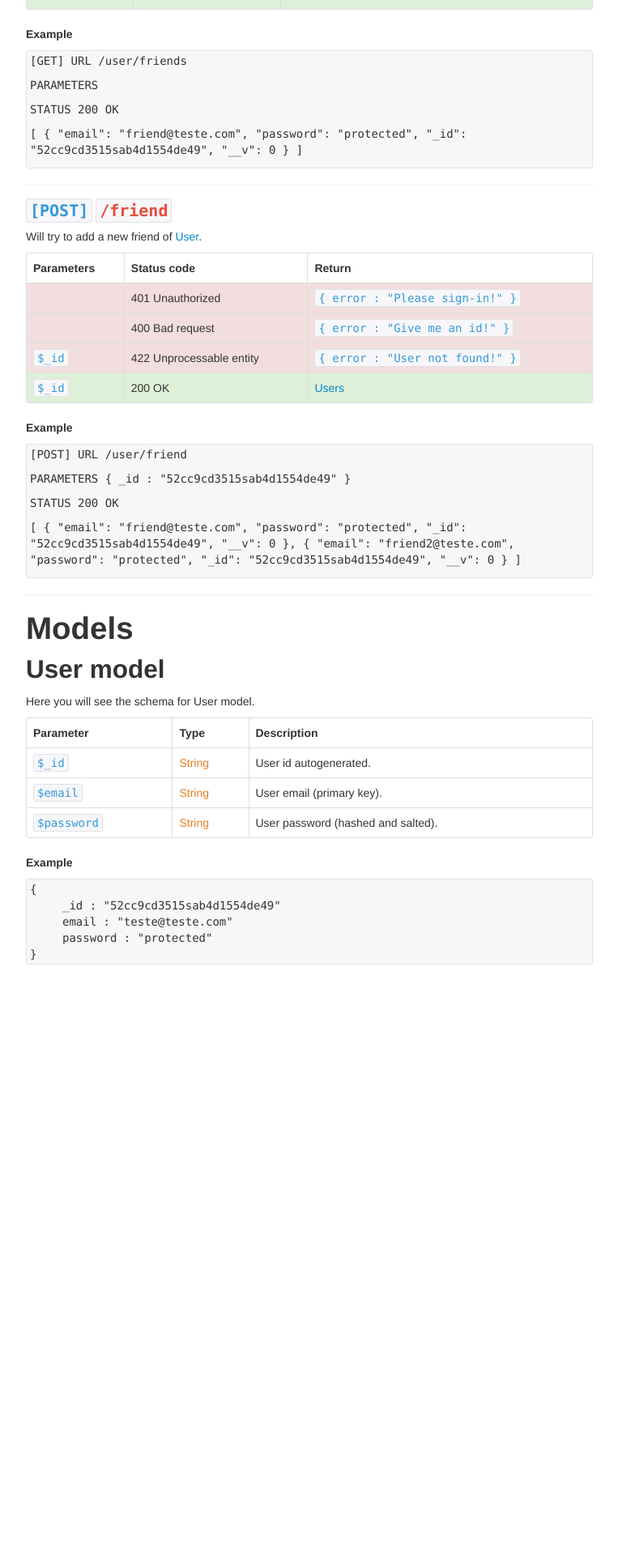
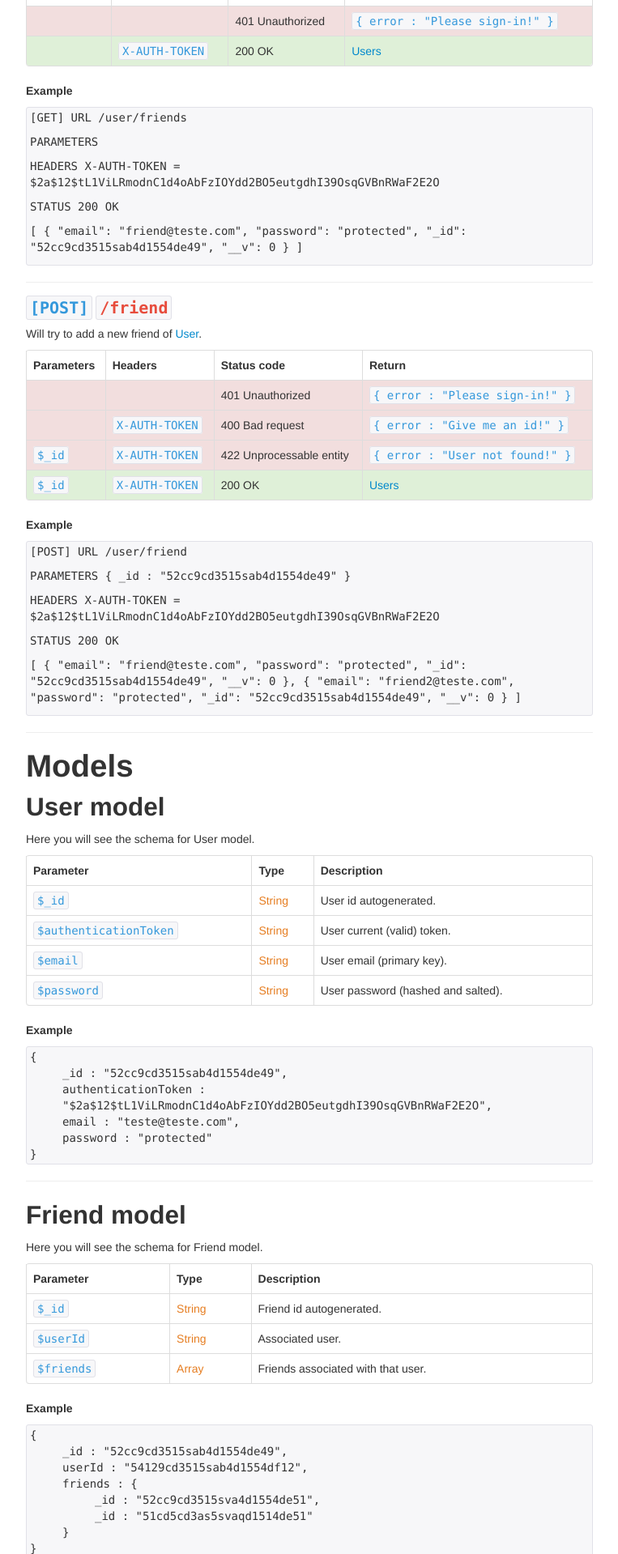
Before and after one commit to challenge-app/nodejs, a Node server app: page / in a window 1280 px wide. Shown: the part 2967-4886 px from the top of the page at 81% size, without its empty margins (378-1141 px from the left). Before the commit the page ends 4158 px from the top, so only its background shows below. Run offline with Node 20, Linux system fonts and the light colour scheme; some libraries are stand-ins or nearby versions.

Commit message:
Updated docs

```diff
--- a/models/user.js
+++ b/models/user.js
@@ -3,7 +3,7 @@ mongoose = require('mongoose');
 var userSchema = mongoose.Schema({
     email: String,
     password: String,
-    token: String
+    authenticationToken: String
 })
 
 var User = mongoose.model('User', userSchema);
--- a/public/css/override.css
+++ b/public/css/override.css
@@ -73,3 +73,11 @@ span.type {
 .blockcode.json p:last-child {
 	padding: 0px;
 }
+
+p.important {
+	font-weight: bold;
+}
+
+p.tab1 {
+	padding-left: 80px !important;
+}
--- a/views/docs.ejs
+++ b/views/docs.ejs
@@ -34,6 +34,9 @@
 						<li data-trigger="user-model">
 							<a href="#"><i class="icon-chevron-right"></i> User</a>
 						</li>
+						<li data-trigger="friend-model">
+							<a href="#"><i class="icon-chevron-right"></i> Friend</a>
+						</li>
 					</ul>
 				</div>
 				<div class="span3"></div>
@@ -60,17 +63,20 @@
 								<table class="table table-bordered table-stripped">
 									<thead>
 										<td>Parameters</td>
+										<td>Headers</td>
 										<td>Status code</td>
 										<td>Return</td>
 									</thead>
 									<tbody>
 										<tr class="error">
 											<td></td>
+											<td></td>
 											<td>401 Unauthorized</td>
 											<td><code class="normal">{ error : "Please sign-in!" }</code></td>
 										</tr>
 										<tr class="success">
 											<td></td>
+											<td><code class="normal">X-AUTH-TOKEN</code></td>
 											<td>200 OK</td>
 											<td><a href="#" data-trigger="user-model">User</a></td>
 										</tr>
@@ -257,7 +263,7 @@
 									<p>[POST] URL /user/auth</p>
 									<p>PARAMETERS { "email" : "teste@teste.com", "password" : "123" }</p>
 									<p>STATUS 200 OK</p>
-									<p>{ "email": "teste@teste.com", "password": "protected", "_id": "52cc9cd3515aeb4d1554de49", "__v": 0 }</p>
+									<p>{ "authenticationToken": "$2a$12$tL1ViLRmodnC1d4oAbFzIOYdd2BO5eutgdhI39OsqGVBnRWaF2E2O", "email": "teste@teste.com", "password": "protected", "_id": "52cc9cd3515aeb4d1554de49", "__v": 0 }</p>
 								</div>
 							</div>
 							<hr/>
@@ -267,15 +273,18 @@
 									<code class="supper">/logout</code>
 								</p>
 								<p>Will try to unauth a <a href="#" data-trigger="user-model">User</a>.</p>
+								<p class="important">You need to pass <code>X-AUTH-TOKEN</code> in headers, otherwise it will still be valid the current token!</p>
 								<table class="table table-bordered table-stripped">
 									<thead>
 										<td>Parameters</td>
+										<td>Headers</td>
 										<td>Status code</td>
 										<td>Return</td>
 									</thead>
 									<tbody>
 										<tr class="success">
 											<td></td>
+											<td><code class="normal">X-AUTH-TOKEN</code></td>
 											<td>200 OK</td>
 											<td><code class="normal">{ message : "You are out!" }</code></td>
 										</tr>
@@ -292,17 +301,20 @@
 								<table class="table table-bordered table-stripped">
 									<thead>
 										<td>Parameters</td>
+										<td>Headers</td>
 										<td>Status code</td>
 										<td>Return</td>
 									</thead>
 									<tbody>
 										<tr class="error">
 											<td></td>
+											<td></td>
 											<td>401 Unauthorized</td>
 											<td><code class="normal">{ error : "Please sign-in!" }</code></td>
 										</tr>
 										<tr class="success">
 											<td></td>
+											<td><code class="normal">X-AUTH-TOKEN</code></td>
 											<td>200 OK</td>
 											<td><a href="#" data-trigger="user-model">Users</a></td>
 										</tr>
@@ -312,6 +324,7 @@
 								<div class="blockcode">
 									<p>[GET] URL /user/friends</p>
 									<p>PARAMETERS</p>
+									<p>HEADERS X-AUTH-TOKEN = $2a$12$tL1ViLRmodnC1d4oAbFzIOYdd2BO5eutgdhI39OsqGVBnRWaF2E2O</p>
 									<p>STATUS 200 OK</p>
 									<p>[ { "email": "friend@teste.com", "password": "protected", "_id": "52cc9cd3515sab4d1554de49", "__v": 0 } ]</p>
 								</div>
@@ -326,27 +339,32 @@
 								<table class="table table-bordered table-stripped">
 									<thead>
 										<td>Parameters</td>
+										<td>Headers</td>
 										<td>Status code</td>
 										<td>Return</td>
 									</thead>
 									<tbody>
 										<tr class="error">
 											<td></td>
+											<td></td>
 											<td>401 Unauthorized</td>
 											<td><code class="normal">{ error : "Please sign-in!" }</code></td>
 										</tr>
 										<tr class="error">
 											<td></td>
+											<td><code class="normal">X-AUTH-TOKEN</code></td>
 											<td>400 Bad request</td>
 											<td><code class="normal">{ error : "Give me an id!" }</code></td>
 										</tr>
 										<tr class="error">
 											<td><code class="normal">$_id</code></td>
+											<td><code class="normal">X-AUTH-TOKEN</code></td>
 											<td>422 Unprocessable entity</td>
 											<td><code class="normal">{ error : "User not found!" }</code></td>
 										</tr>
 										<tr class="success">
 											<td><code class="normal">$_id</code></td>
+											<td><code class="normal">X-AUTH-TOKEN</code></td>
 											<td>200 OK</td>
 											<td><a href="#" data-trigger="user-model">Users</a></td>
 										</tr>
@@ -356,6 +374,7 @@
 								<div class="blockcode">
 									<p>[POST] URL /user/friend</p>
 									<p>PARAMETERS { _id : "52cc9cd3515sab4d1554de49" }</p>
+									<p>HEADERS X-AUTH-TOKEN = $2a$12$tL1ViLRmodnC1d4oAbFzIOYdd2BO5eutgdhI39OsqGVBnRWaF2E2O</p>
 									<p>STATUS 200 OK</p>
 									<p>[ { "email": "friend@teste.com", "password": "protected", "_id": "52cc9cd3515sab4d1554de49", "__v": 0 }, { "email": "friend2@teste.com", "password": "protected", "_id": "52cc9cd3515sab4d1554de49", "__v": 0 } ]</p>
 								</div>
@@ -381,6 +400,11 @@
 										<td>User id autogenerated.</td>
 									</tr>
 									<tr>
+										<td><code class="normal">$authenticationToken</code></td>
+										<td><span class="type">String</span></td>
+										<td>User current (valid) token.</td>
+									</tr>
+									<tr>
 										<td><code class="normal">$email</code></td>
 										<td><span class="type">String</span></td>
 										<td>User email (primary key).</td>
@@ -395,9 +419,52 @@
 							<h5>Example</h5>
 							<div class="blockcode json">
 								<p>{</p>
-								<p>_id : "52cc9cd3515sab4d1554de49"</p>
-								<p>email : "teste@teste.com"</p>
+								<p>_id : "52cc9cd3515sab4d1554de49",</p>
+								<p>authenticationToken : "$2a$12$tL1ViLRmodnC1d4oAbFzIOYdd2BO5eutgdhI39OsqGVBnRWaF2E2O",</p>
+								<p>email : "teste@teste.com",</p>
 								<p>password : "protected"</p>
+								<p>}</p>
+							</div>
+						</article>
+					</section>
+					<hr/>
+					<section id="friend-model">
+						<article class="infos">
+							<h2>Friend model</h2>
+							<p>Here you will see the schema for Friend model.</p>
+							<table class="table table-bordered table-stripped">
+								<thead>
+									<td>Parameter</td>
+									<td>Type</td>
+									<td>Description</td>
+								</thead>
+								<tbody>
+									<tr>
+										<td><code class="normal">$_id</code></td>
+										<td><span class="type">String</span></td>
+										<td>Friend id autogenerated.</td>
+									</tr>
+									<tr>
+										<td><code class="normal">$userId</code></td>
+										<td><span class="type">String</span></td>
+										<td>Associated user.</td>
+									</tr>
+									<tr>
+										<td><code class="normal">$friends</code></td>
+										<td><span class="type">Array</span></td>
+										<td>Friends associated with that user.</td>
+									</tr>
+								</tbody>
+							</table>
+							<h5>Example</h5>
+							<div class="blockcode json">
+								<p>{</p>
+								<p>_id : "52cc9cd3515sab4d1554de49",</p>
+								<p>userId : "54129cd3515sab4d1554df12",</p>
+								<p>friends : {</p>
+								<p class="tab1">_id : "52cc9cd3515sva4d1554de51",</p>
+								<p class="tab1">_id : "51cd5cd3as5svaqd1514de51"</p>
+								<p>}</p>
 								<p>}</p>
 							</div>
 						</article>
```
Also changed, not shown: controllers/user.js (+78 -41 lines).
